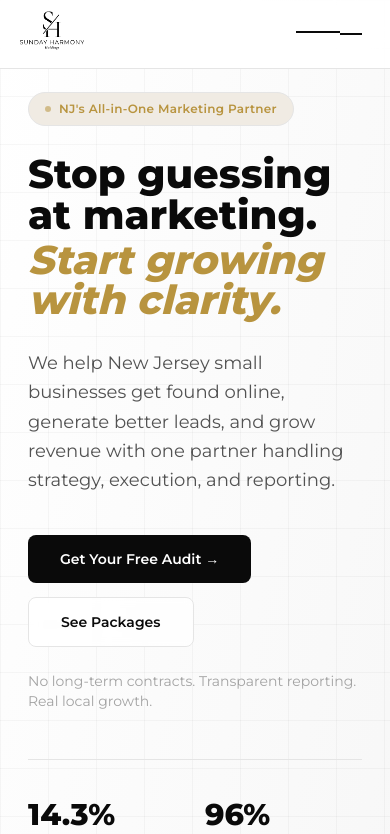
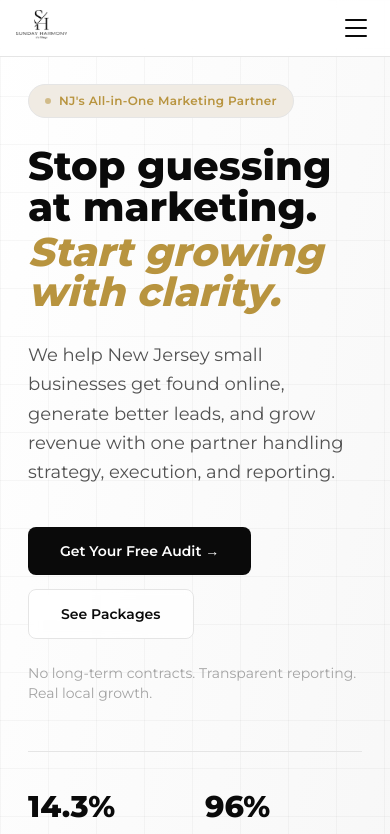
Before and after one commit to sundayharmony/sunday-harmony-site, a Next.js app: page / in a window 390 px wide. Shown: the top 834 px of the page. Built offline with nearby package versions, Linux system fonts and the light colour scheme.

Commit message:
Fix mobile navbar layout, hamburger icon, and iPhone safe-area spacing.

```diff
--- a/src/app/case-studies/page.tsx
+++ b/src/app/case-studies/page.tsx
@@ -13,7 +13,7 @@ export default function CaseStudiesPage() {
   return (
     <>
       <Navbar />
-      <main className="pt-[72px] min-h-screen bg-brand-bg-soft">
+      <main className="pt-[var(--nav-total-height)] min-h-screen bg-brand-bg-soft">
         <section className="py-16 sm:py-20">
           <div className="max-w-[1100px] mx-auto px-7">
             <div className="section-label">Results</div>
--- a/src/app/credit-funding/page.tsx
+++ b/src/app/credit-funding/page.tsx
@@ -14,7 +14,7 @@ export default function CreditFundingPage() {
   return (
     <>
       <Navbar />
-      <main className="pt-[72px] min-h-screen bg-brand-bg-soft">
+      <main className="pt-[var(--nav-total-height)] min-h-screen bg-brand-bg-soft">
         <section className="py-16 sm:py-20">
           <div className="max-w-[800px] mx-auto px-7">
             <div className="section-label">Credit &amp; Funding</div>
--- a/src/app/credit-funding/privacy/page.tsx
+++ b/src/app/credit-funding/privacy/page.tsx
@@ -83,7 +83,7 @@ export default function CreditFundingPrivacyPage() {
   return (
     <>
       <Navbar />
-      <main className="pt-[72px] min-h-screen bg-brand-bg-soft">
+      <main className="pt-[var(--nav-total-height)] min-h-screen bg-brand-bg-soft">
         <section className="py-16 sm:py-20">
           <div className="max-w-[800px] mx-auto px-7">
             <Link href="/credit-funding" className="text-sm text-accent hover:underline mb-6 inline-block">
--- a/src/app/layout.tsx
+++ b/src/app/layout.tsx
@@ -1,4 +1,4 @@
-import type { Metadata } from 'next'
+import type { Metadata, Viewport } from 'next'
 import { Montserrat } from 'next/font/google'
 import { Analytics } from '@vercel/analytics/next'
 import { SpeedInsights } from '@vercel/speed-insights/next'
@@ -32,6 +32,12 @@ export const metadata: Metadata = {
   robots: 'index, follow',
 }
 
+export const viewport: Viewport = {
+  width: 'device-width',
+  initialScale: 1,
+  viewportFit: 'cover',
+}
+
 export default function RootLayout({
   children,
 }: {
--- a/src/components/Hero.tsx
+++ b/src/components/Hero.tsx
@@ -3,7 +3,7 @@ import { heroAuditHighlights, heroStats } from '@/lib/data'
 export default function Hero() {
   return (
     <section
-      className="min-h-screen flex items-center pt-[92px] pb-16 relative overflow-hidden bg-gradient-to-br from-white via-neutral-50 to-neutral-100"
+      className="min-h-screen flex items-center pt-[calc(var(--nav-total-height)+1.75rem)] pb-16 relative overflow-hidden bg-gradient-to-br from-white via-neutral-50 to-neutral-100"
       id="hero"
     >
       <div className="absolute inset-0 bg-[linear-gradient(rgba(0,0,0,0.03)_1px,transparent_1px),linear-gradient(90deg,rgba(0,0,0,0.03)_1px,transparent_1px)] bg-[size:48px_48px] pointer-events-none" />
--- a/src/components/Navbar.tsx
+++ b/src/components/Navbar.tsx
@@ -15,6 +15,28 @@ const navLinks = [
 
 const linkClass =
   'text-[11px] lg:text-[12px] xl:text-[13px] font-medium text-brand-muted tracking-wide hover:text-brand-text transition-colors whitespace-nowrap shrink-0'
+
+function MenuIcon({ open }: { open: boolean }) {
+  return (
+    <span className="relative flex h-[18px] w-[22px] flex-col items-center justify-between" aria-hidden="true">
+      <span
+        className={`block h-0.5 w-full rounded-full bg-brand-text transition-all duration-200 ${
+          open ? 'translate-y-[8px] rotate-45' : ''
+        }`}
+      />
+      <span
+        className={`block h-0.5 w-full rounded-full bg-brand-text transition-all duration-200 ${
+          open ? 'scale-x-0 opacity-0' : ''
+        }`}
+      />
+      <span
+        className={`block h-0.5 w-full rounded-full bg-brand-text transition-all duration-200 ${
+          open ? '-translate-y-[8px] -rotate-45' : ''
+        }`}
+      />
+    </span>
+  )
+}
 
 export default function Navbar() {
   const [scrolled, setScrolled] = useState(false)
@@ -60,17 +82,22 @@ export default function Navbar() {
   return (
     <>
       <nav
-        className={`fixed top-0 left-0 right-0 z-[1000] border-b border-brand-border backdrop-blur-xl transition-all duration-300 ${
+        className={`fixed top-0 left-0 right-0 z-[1000] border-b border-brand-border backdrop-blur-xl transition-all duration-300 pt-[env(safe-area-inset-top,0px)] ${
           scrolled ? 'bg-[rgba(255,255,255,0.97)] shadow-sm' : 'bg-[rgba(255,255,255,0.9)]'
         }`}
       >
-        <div className="max-w-[1280px] mx-auto px-5 md:px-6 relative flex items-center justify-center h-[68px] md:h-[72px]">
-          <div className="absolute left-5 md:left-6 top-1/2 -translate-y-1/2 z-10">
-            <BrandLogo height={38} priority />
+        <div className="max-w-[1280px] mx-auto px-4 sm:px-5 md:px-6 flex items-center justify-between md:relative md:justify-center h-[var(--nav-bar-height)]">
+          <div className="shrink-0 md:absolute md:left-6 md:top-1/2 md:-translate-y-1/2 z-10">
+            <div className="md:hidden">
+              <BrandLogo height={30} priority />
+            </div>
+            <div className="hidden md:block">
+              <BrandLogo height={38} priority />
+            </div>
           </div>
 
           {/* Desktop Links — centered */}
-          <div className="hidden md:flex flex-nowrap items-center justify-center gap-2 lg:gap-3 xl:gap-4 px-[140px] lg:px-[160px] xl:px-[180px]">
+          <div className="hidden md:flex flex-nowrap items-center justify-center gap-4 lg:gap-5 xl:gap-7 2xl:gap-8 px-[140px] lg:px-[160px] xl:px-[200px]">
             {navLinks.map((link) => (
               <Link
                 key={link.href}
@@ -105,15 +132,13 @@ export default function Navbar() {
           <button
             ref={toggleRef}
             type="button"
-            className="md:hidden absolute right-5 top-1/2 -translate-y-1/2 flex items-center justify-center min-h-[44px] min-w-[44px] p-2 shrink-0"
+            className="md:hidden flex items-center justify-center min-h-[44px] min-w-[44px] p-2 shrink-0 -mr-1"
             onClick={toggleMobile}
-            aria-label="Menu"
+            aria-label={mobileOpen ? 'Close menu' : 'Open menu'}
             aria-expanded={mobileOpen}
             aria-controls="mobile-nav"
           >
-            <div className={`w-[22px] h-0.5 bg-brand-text mb-[5px] transition-all ${mobileOpen ? 'rotate-45 translate-y-[7px]' : ''}`} />
-            <div className={`w-[22px] h-0.5 bg-brand-text mb-[5px] transition-all ${mobileOpen ? 'opacity-0' : ''}`} />
-            <div className={`w-[22px] h-0.5 bg-brand-text transition-all ${mobileOpen ? '-rotate-45 -translate-y-[7px]' : ''}`} />
+            <MenuIcon open={mobileOpen} />
           </button>
         </div>
       </nav>
@@ -123,7 +148,7 @@ export default function Navbar() {
         <div
           ref={menuRef}
           id="mobile-nav"
-          className="fixed top-[68px] md:top-[72px] left-0 right-0 bottom-0 bg-[rgba(255,255,255,0.98)] backdrop-blur-xl z-[999] p-7 flex flex-col gap-4 md:hidden"
+          className="fixed top-[var(--nav-total-height)] left-0 right-0 bottom-0 bg-[rgba(255,255,255,0.98)] backdrop-blur-xl z-[999] px-5 py-6 pb-[max(1.5rem,env(safe-area-inset-bottom))] flex flex-col gap-1 md:hidden overflow-y-auto"
         >
           {navLinks.map((link) => (
             <Link
--- a/src/styles/globals.css
+++ b/src/styles/globals.css
@@ -7,12 +7,21 @@
   --brand-accent: #b8943f;
   --brand-accent-soft: #f0ebe3;
   --brand-text: #0a0a0a;
+  --nav-bar-height: 3.5rem;
+  --nav-total-height: calc(var(--nav-bar-height) + env(safe-area-inset-top, 0px));
+}
+
+@media (min-width: 768px) {
+  :root {
+    --nav-bar-height: 4.5rem;
+    --nav-total-height: 4.5rem;
+  }
 }
 
 /* ══════════ BASE ══════════ */
 html {
   scroll-behavior: smooth;
-  scroll-padding-top: 72px;
+  scroll-padding-top: var(--nav-total-height);
 }
 
 body {
```
